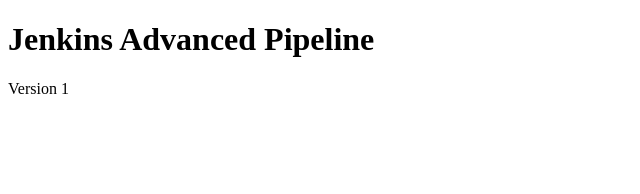
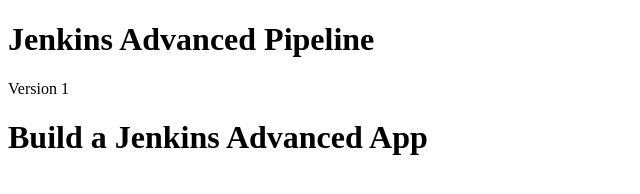
Before and after one commit to JeniferMary22/jenkins-advanced-app, a plain HTML site: page index.html in a window 1280 px wide. Shown: the whole page, without its empty margins (0-640 px from the left). Drawn offline with Linux system fonts and the light colour scheme.

Commit message:
jenkins advanced app

```diff
--- a/index.html
+++ b/index.html
@@ -6,5 +6,6 @@
 <body>
     <h1>Jenkins Advanced Pipeline</h1>
     <p>Version 1</p>
+    <h1>Build a Jenkins Advanced App</h1>
 </body>
 </html>
```
